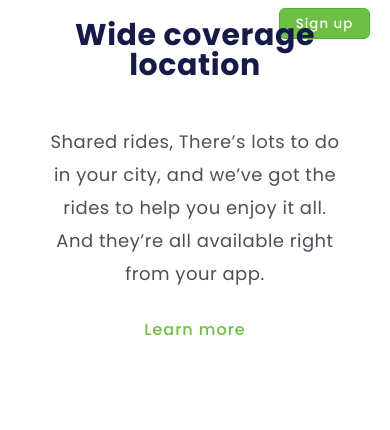
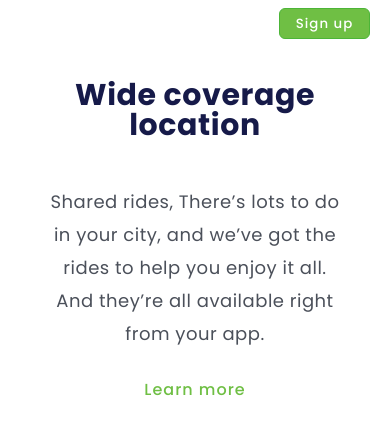
Before and after one commit to AlissonClaro/wide-coverage, a plain HTML site: page index.html in a window 390 px wide. Shown: the top 430 px of the page. Drawn offline with Linux system fonts and the light colour scheme.

Commit message:
edit: CSS

```diff
--- a/styles.css
+++ b/styles.css
@@ -126,7 +126,7 @@ main {
         width: 100%; /* Largura ocupa 100% do contêiner pai */
         height: 60vh; /* Altura é 60% da altura da viewport */
         position: relative; /* Posicionamento relativo */
-        top: -60px; /* Desloca o 'main' 60px para cima */
+        top: 0px; /* Desloca o 'main' 0px para cima */
         transform: translateY(-70%); /* Desloca o 'main' para cima em 58% de sua própria altura */
     }
 
```
